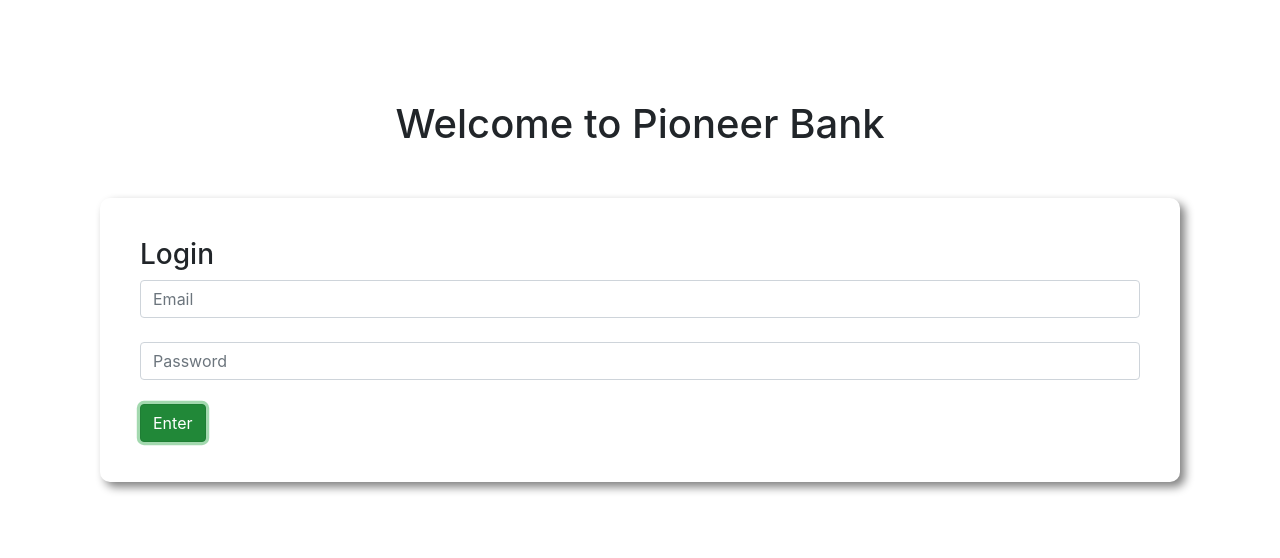
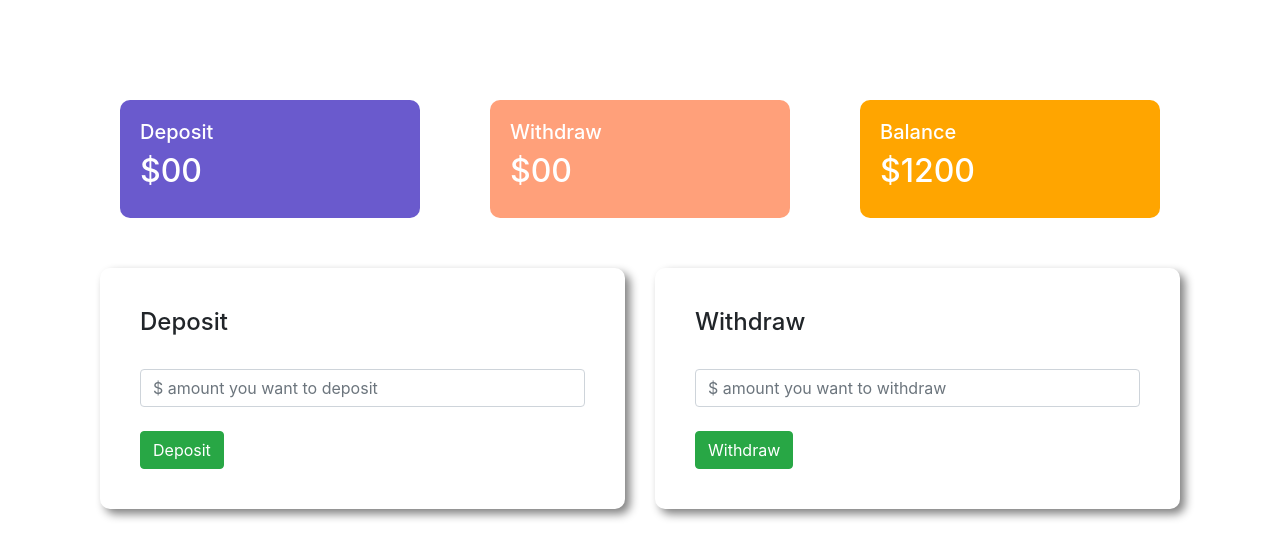
Before and after one commit to najmus2808/pioneer-bank, a plain HTML site: page index.html in a window 1280 px wide. Both pictures are taken after a click on the button "Enter". Drawn offline with nearby package versions, Linux system fonts and the light colour scheme.

Commit message:
finally done!

```diff
--- a/index.html
+++ b/index.html
@@ -12,15 +12,119 @@
 </head>
 
 <body>
-    <div class="login-area">
+    <div id="login-area">
         <h1 class="text-center">Welcome to Pioneer Bank</h1>
         <div class="submit-area">
             <h3>Login</h3>
             <input class="form-control" type="text" placeholder="Email"><br>
             <input class="form-control" type="password" placeholder="Password"><br>
-            <button class="btn btn-success">Enter</button>
+            <button id="login" class="btn btn-success">Enter</button>
         </div>
     </div>
+
+    <div id="transaction-area">
+        <div class="row">
+            <div class="col-md-4">
+                <div class="status deposit">
+                    <h5>Deposit</h5>
+                    <h2>$<span id="currentDeposit">00</span></h2>
+                </div>
+            </div>
+            <div class="col-md-4">
+                <div class="status withdraw">
+                    <h5>Withdraw</h5>
+                    <h2>$<span id="currentWithdraw">00</span></h2>
+                </div>
+            </div>
+            <div class="col-md-4">
+                <div class="status balance">
+                    <h5>Balance</h5>
+                    <h2>$<span id="currentBalance">1200</span></h2>
+                </div>
+            </div>
+        </div>
+
+        <div class="row">
+            <div class="col-md-6">
+                <div class="submit-area">
+                    <h4>Deposit</h4><br>
+                    <input id="depositAmount" type="text" class="form-control"
+                        placeholder="$ amount you want to deposit"><br>
+                    <button id="addDeposit" class="btn btn-success">Deposit</button>
+                </div>
+            </div>
+            <div class="col-md-6">
+                <div class="submit-area">
+                    <h4>Withdraw</h4><br>
+                    <input id="withdrawAmount" type="text" class="form-control"
+                        placeholder="$ amount you want to withdraw"><br>
+                    <button id="addWithdraw" class="btn btn-success">Withdraw</button>
+                </div>
+            </div>
+        </div>
+    </div>
+
+    <script>
+        // Login button event handler (Enter Button)
+        const loginBtn = document.getElementById("login");
+        loginBtn.addEventListener("click", function () {
+            const loginArea = document.getElementById("login-area");
+            loginArea.style.display = "none";
+
+            const transactionArea = document.getElementById("transaction-area");
+            transactionArea.style.display = "block";
+        })
+
+        // Deposit button event handler
+        const depositBtn = document.getElementById("addDeposit");
+        depositBtn.addEventListener("click", function () {
+            /* const depositAmount = document.getElementById("depositAmount").value;
+             const depositNumber = parseFloat(depositAmount);*/
+
+            const depositNumber = getInputNumber("depositAmount");
+            updateSpanText("currentDeposit", depositNumber);
+            updateSpanText("currentBalance", depositNumber);
+            document.getElementById("depositAmount").value = "";
+
+            /* const currentDeposit = document.getElementById("currentDeposit").innerText;
+             const currentDepositNumber = parseFloat(currentDeposit);
+             const totalDeposit = depositNumber + currentDepositNumber;
+             document.getElementById("currentDeposit").innerText = totalDeposit;
+
+
+             const currentBalance = document.getElementById("currentBalance").innerText;
+             currentBalanceNumber = parseFloat(currentBalance);
+             const totalBalance = depositNumber + currentBalanceNumber;
+             document.getElementById("currentBalance").innerText = totalBalance;
+
+             document.getElementById("depositAmount").value = ""; */
+        })
+
+        // withdraw button event handler
+        const withdrawBtn = document.getElementById("addWithdraw");
+        withdrawBtn.addEventListener("click", function () {
+            const withdrawNumber = getInputNumber("withdrawAmount");
+            updateSpanText("currentWithdraw", withdrawNumber);
+            updateSpanText("currentBalance", -1 * withdrawNumber);
+            document.getElementById("withdrawAmount").value = "";
+        })
+
+        // Get Number
+        function getInputNumber(id) {
+            const amount = document.getElementById(id).value;
+            amountNumber = parseFloat(amount);
+            return amountNumber;
+        }
+
+        // Set Number
+        function updateSpanText(id, addedNumber) {
+            const current = document.getElementById(id).innerText;
+            currentNumber = parseFloat(current);
+            const totalAmount = addedNumber + currentNumber;
+            document.getElementById(id).innerText = totalAmount;
+        }
+
+    </script>
 </body>
 
 </html>
--- a/style.css
+++ b/style.css
@@ -8,3 +8,21 @@ body{
     border-radius: 10px;
     box-shadow: 5px 5px 10px gray;
 }
+#transaction-area{
+    display: none;
+}
+.status{
+    margin: 0 20px;
+    color: white;
+    padding: 20px;
+    border-radius: 10px;
+}
+.deposit{
+    background-color: slateblue;
+}
+.withdraw{
+    background-color: lightsalmon;
+}
+.balance{
+    background-color: orange;
+}
```
